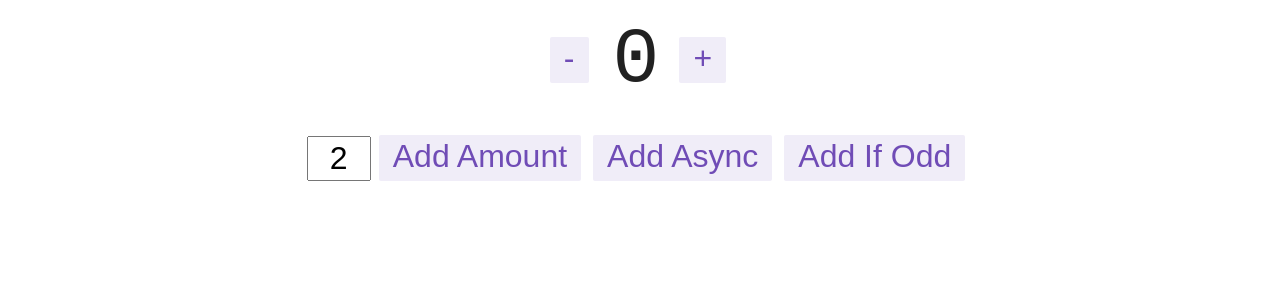
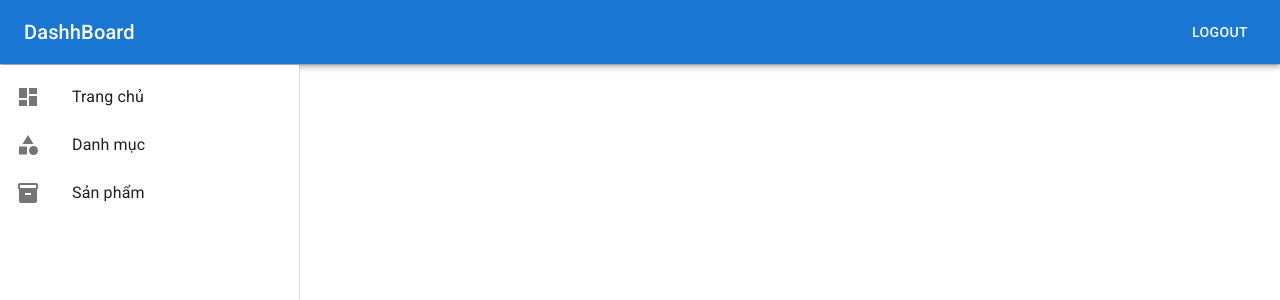
Before and after one commit to minhphucdev201/reactjs-typescript, a React (Create React App) app: page / in a window 1280 px wide. Shown: the top 300 px of the page. Built offline with nearby package versions, Linux system fonts and the light colour scheme.

Commit message:
update router header app.tsx

```diff
--- a/src/App.tsx
+++ b/src/App.tsx
@@ -2,6 +2,7 @@ import { NotFound, PrivateRoute } from 'components/Common';
 import { AdminLayout } from 'components/Layout';
 import LoginPage from 'features/auth/pages/LoginPage';
 import { Counter } from 'features/counter/Counter';
+import { DashBoardFeature } from 'features/dashboard';
 import { Route, Switch } from 'react-router-dom';
 import './App.css';
 
@@ -13,12 +14,13 @@ function App() {
     <>
       {/* <Header /> */}
       <Switch>
-        <Route path="/" component={Counter} exact />
+        <Route path="/" component={AdminLayout} exact />
+        <Route path="/counter" component={Counter} />
         <Route path="/login">
           <LoginPage />
         </Route>
         <PrivateRoute path="/admin" component={AdminLayout} />
-        {/* <Route path="/dashboard" component={DashBoardFeature} /> */}
+        <Route path="/admin/dashboard" component={DashBoardFeature} />
         <Route component={NotFound} />
       </Switch>
     </>
```
